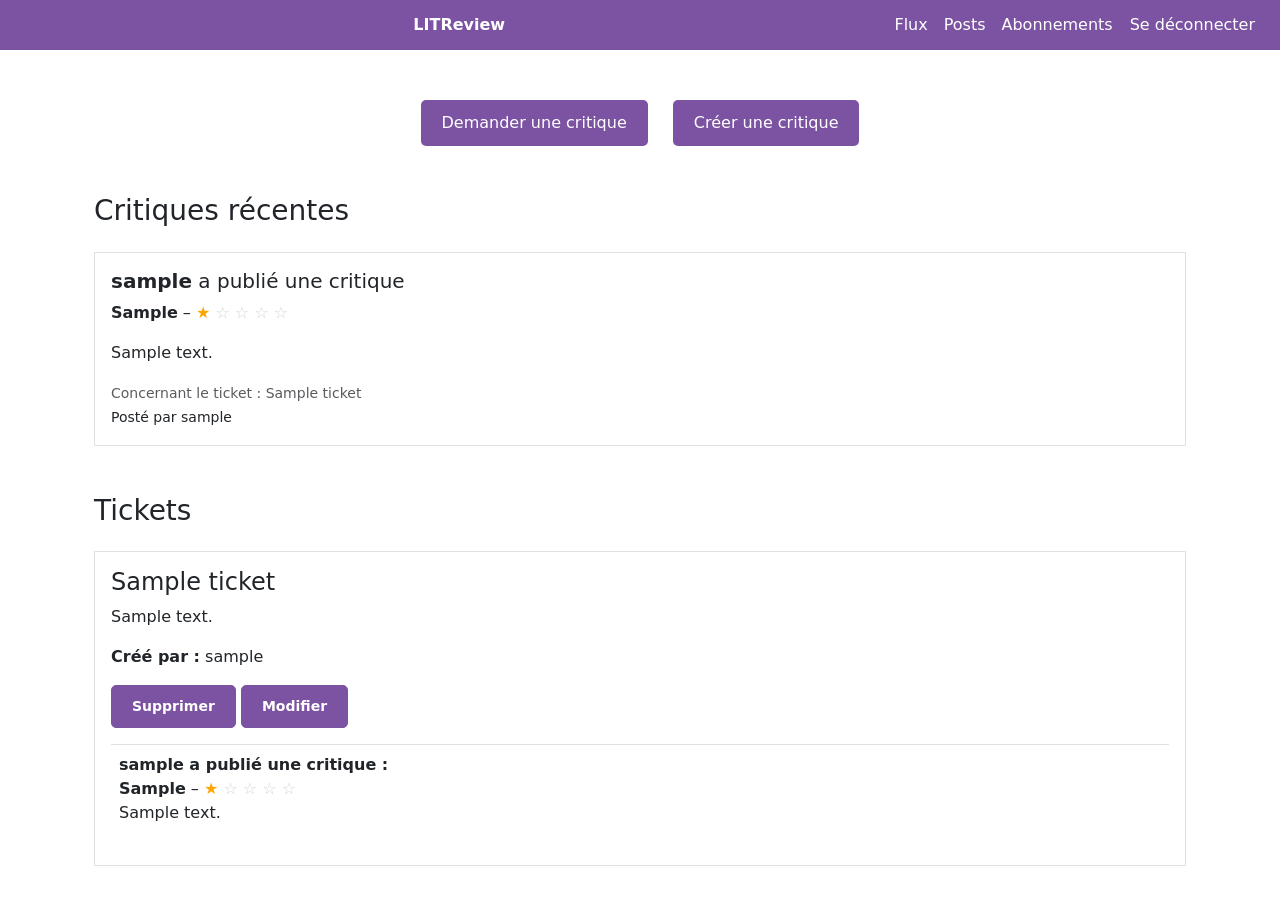
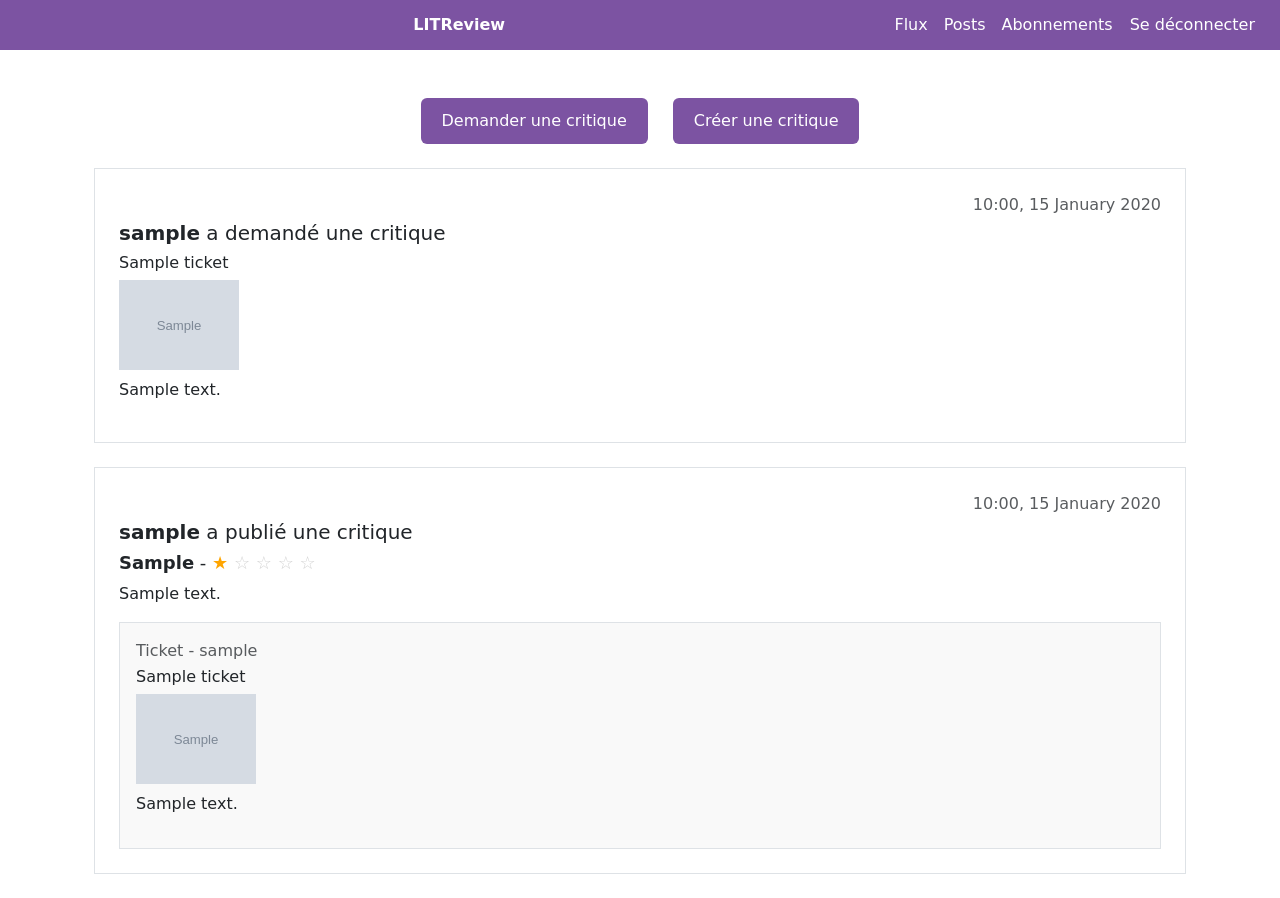
Before and after one commit to abi-seg/oc-p9-litreview, a Django app: page /flux/ in a window 1280 px wide. Before the commit the page ends 866 px from the top, so only its background shows below. Run offline with Django 5.2, Linux system fonts and the light colour scheme; a user stored in the database is signed in; tables that the repository leaves empty hold one stand-in row (values such as "Sample post"); grey boxes marked "Sample" are stand-in pictures.

Commit message:
Ajout de la page 'Mes posts' et amélioration de la gestion des critiques et tickets

```diff
--- a/reviews/urls.py
+++ b/reviews/urls.py
@@ -12,4 +12,5 @@ urlpatterns = [
     path('create_review/', views.create_ticket_and_review, name='create_ticket_and_review'),
     path('abonnements/', views.follow_users_view, name='follow_users'),
     path('unfollow/<int:follow_id>/', views.unfollow_user_view, name='unfollow_user'),
+    path('posts/',views.posts_view, name='posts'),
 ]
--- a/reviews/views.py
+++ b/reviews/views.py
@@ -6,15 +6,33 @@ from .models import Ticket,Review,UserFollows
 from django.db.models import Q
 from django.contrib import messages
 from django.contrib.auth import get_user_model
+from itertools import chain
 
 @login_required
 
 def feed_view(request):
-    tickets=Ticket.objects.all().order_by('-time_created')
-    reviews=Review.objects.all().order_by('-time_created')
+# get the users that the current user is following
+    followed_users = UserFollows.objects.filter(user=request.user).values_list(
+        'followed_user',flat=True)
+#get tickets: created by myself and created by people i follow
+    tickets = Ticket.objects.filter(
+        Q(user=request.user) | Q(user__in=followed_users)
+    )
+# get reviews: written by myself, written about tickets created by people i follow
+    reviews=Review.objects.filter(
+        Q(user=request.user) | Q(ticket__user__in=followed_users)
+    )
+#Annotate each item with a type for template logic
+    combined = list(chain(
+        [{'type': 'ticket','content':ticket} for ticket in tickets],
+        [{'type': 'review','content':review} for review in reviews],
+    ))
+# sort by creation date (newest first)
+    items = sorted(combined, key=lambda x: x['content'].time_created,
+        reverse=True
+    )
     return render(request, 'reviews/feed.html',
-                  {'tickets': tickets,
-                    'reviews': reviews})
+                  {'items':items})
 
 
 def create_ticket(request):
@@ -61,6 +79,7 @@ def create_review(request, ticket_id):
 
     # Optional: check if user has already reviewed this ticket
     if Review.objects.filter(ticket=ticket, user=request.user).exists():
+        messages.warning(request, "Vous avez déjà rédigé une critique pour ce ticket.")
         # Handle this: redirect, error message, etc.
         return redirect('feed')
 
@@ -71,6 +90,7 @@ def create_review(request, ticket_id):
             review.user = request.user
             review.ticket = ticket
             review.save()
+            messages.success(request, "Votre critique a été publiée avec succès !")
             return redirect('feed')
     else:
         form = ReviewForm()
@@ -155,3 +175,20 @@ def unfollow_user_view(request, follow_id):
     except UserFollows.DoesNotExist:
         messages.error(request, "Cette relation n'existe pas ou ne vous appartient pas.")
     return redirect('follow_users')
+
+@login_required
+def posts_view(request):
+    tickets = Ticket.objects.filter(user=request.user)
+    reviews = Review.objects.filter(user=request.user)
+    from itertools import chain
+    items = sorted(
+        chain(
+            [{'type': 'ticket', 'content': t} for t in tickets],
+            [{'type': 'review', 'content': r} for r in reviews]
+        ),
+        key=lambda x:x['content'].time_created,
+        reverse=True
+    )
+    return render(request,'reviews/posts.html', {
+        'items':items
+    })
--- a/templates/base.html
+++ b/templates/base.html
@@ -40,7 +40,7 @@
     <span class="text-center w-100"><strong>LITReview</strong></span>
     <div class="d-flex align-items-center" style="white-space: nowrap;">
         <a href="{% url 'feed' %}" class="text-white me-3 text-decoration-none">Flux</a>
-        <a href="#" class="text-white me-3 text-decoration-none">Posts</a>
+        <a href="{% url 'posts' %}" class="text-white me-3 text-decoration-none">Posts</a>
         <a href= "{% url 'follow_users' %}" class="text-white me-3 text-decoration-none">Abonnements</a>
 
         <form action="{% url 'logout' %}" method="POST" style="display: inline;">
--- a/templates/reviews/create_review.html
+++ b/templates/reviews/create_review.html
@@ -13,7 +13,7 @@
 
     <form method="POST" enctype="multipart/form-data">
         {% csrf_token %}
-        {{review_form.as_p}}
+        {{form.as_p}}
         <button type="submit" class="btn btn-brown mt-3">Envoyer la critique</button>
     </form>
 </div>
--- a/templates/reviews/feed.html
+++ b/templates/reviews/feed.html
@@ -1,100 +1,80 @@
-
 {% extends 'base.html' %}
+{% block title %}Flux{% endblock %}
 {% block content %}
 
 <!-- Top Action Buttons -->
-<div style="text-align:center; margin-top: 50px;">
-    <a href="{% url 'create_ticket' %}" class="btn" style="margin-right: 20px; background-color:#7c53a2; color:white; padding:10px 20px; border-radius:5px; text-decoration:none;">
-        Demander une critique
-    </a>
-    <a href="{% url 'create_ticket_and_review' %}" class="btn" style="background-color:#7c53a2; color:white; padding:10px 20px; border-radius:5px; text-decoration:none;">
-        Créer une critique
-    </a>
+<div class="text-center mt-5 mb-4">
+    <a href="{% url 'create_ticket' %}" class="btn" style="background-color:#7c53a2; color:white; padding:10px 20px; margin-right: 20px;">Demander une critique</a>
+    <a href="{% url 'create_ticket_and_review' %}" class="btn" style="background-color:#7c53a2; color:white; padding:10px 20px;">Créer une critique</a>
 </div>
 
-<!-- Reviews Section -->
-<div class="container mt-5">
-    <h3 class="mb-4">Critiques récentes</h3>
+<!-- Main Flux Section -->
+<div class="container">
+    {% for item in items %}
+        <div class="border p-4 mb-4">
+            {% if item.type == "review" %}
+                <!-- Review Block -->
+                <p class="mb-1 text-muted" style="text-align: right;">
+                    {{ item.content.time_created|date:"H:i, d F Y" }}
+                </p>
+                <h5>
+                    <strong>{{ item.content.user.username }}</strong>
+                    {% if item.content.user == item.content.ticket.user %}
+                        a publié une critique
+                    {% else %}
+                        a répondu à la demande de critique faite par <strong>
+                            {{item.content.ticket.user.username}}
+                        </strong>
+                    {%endif%}
+                </h5>
+                <h6 style="font-size: 18px;"><strong>{{ item.content.headline }}</strong> -
+                    {% for i in "12345" %}
+                        {% if forloop.counter <= item.content.rating %}
+                            <span style="color: orange;">★</span>
+                        {% else %}
+                            <span style="color: lightgray;">☆</span>
+                        {% endif %}
+                    {% endfor %}
+                </h6>
+                <p class="mt-2">{{ item.content.body }}</p>
 
-    {% for review in reviews %}
-        <div class="border p-3 mb-4">
-            <h5><strong>{{ review.user.username }}</strong> a publié une critique</h5>
-            <p>
-                <strong>{{ review.headline }}</strong> –
-                {% for i in "12345" %}
-                     {% if forloop.counter <= review.rating %}
-                       <span style="color: orange;"> ★ </span>
-                    {% else %}
-                       <span style="color: lightgray;"> ☆</span>
+                <!-- Nested Ticket info related to the review -->
+                <div class="border p-3 mt-3" style="background-color: #f9f9f9;">
+                    <p class="mb-1 text-muted">Ticket - {{ item.content.ticket.user.username }}</p>
+                    <h6>{{ item.content.ticket.title }}</h6>
+                    {% if item.content.ticket.image %}
+                        <img src="{{ item.content.ticket.image.url }}" alt="image" width="120" class="mb-2">
                     {% endif %}
-                 {% endfor %}
-            </p>
-            <p>{{ review.body }}</p>
+                    <p>{{ item.content.ticket.description }}</p>
+                </div>
 
-            <div class="mt-2">
-                <small class="text-muted">Concernant le ticket : {{ review.ticket.title }}</small><br>
-                <small>Posté par {{ review.ticket.user.username }}</small>
-            </div>
+            {% elif item.type == "ticket" %}
+                <!-- Ticket Block -->
+                <p class="mb-1 text-muted" style="text-align: right;">
+                    {{ item.content.time_created|date:"H:i, d F Y" }}
+                </p>
+                <h5><strong>{{ item.content.user.username }}</strong> a demandé une critique</h5>
+                <h6>{{ item.content.title }}</h6>
+
+                {% if item.content.image %}
+                    <img src="{{ item.content.image.url }}" alt="image" width="120" class="mb-2">
+                {% endif %}
+                <p>{{ item.content.description }}</p>
+
+                {% comment %}
+                Only show "Créer une critique" if this ticket doesn't already have one review
+                {% endcomment %}
+                {% with item.content.review_set.count as review_count %}
+                    {% if review_count == 0 and item.content.user != request.user %}
+                        <div class="text-end">
+                            <a href="{% url 'create_review' item.content.id %}" class="btn mt-2" style="background-color:#7c53a2; color:white;">Créer une critique</a>
+                        </div>
+                    {% endif %}
+                {% endwith %}
+            {% endif %}
         </div>
     {% empty %}
-        <p class="text-center">Aucune critique affichée pour le moment.</p>
-    {% endfor %}
-</div>
-
-<!-- Tickets Section (your own or all, based on your logic) -->
-<div class="container mt-5">
-    <h3 class="mb-4">Tickets</h3>
-
-    {% for ticket in tickets %}
-        <div class="ticket-box border p-3 mb-4">
-            <h4>{{ ticket.title }}</h4>
-            <p>{{ ticket.description }}</p>
-            <p><strong>Créé par :</strong> {{ ticket.user.username }}</p>
-
-            {% if ticket.user == request.user %}
-                <form action="{% url 'delete_ticket' ticket.id %}" method="POST" style="display:inline;">
-                    {% csrf_token %}
-                    <button type="submit" class="btn btn-outline-danger btn-sm" style="
-                        border: 1px solid #7c53a2;
-                        background-color: #7c53a2;
-                        color: white;
-                        padding: 10px 20px;
-                        border-radius: 5px;
-                        font-weight: bold;
-                        cursor: pointer;">Supprimer</button>
-                </form>
-
-                <a href="{% url 'edit_ticket' ticket.id %}" class="btn btn-outline-danger btn-sm" style="
-                    border: 1px solid #7c53a2;
-                    background-color: #7c53a2;
-                    color: white;
-                    padding: 10px 20px;
-                    border-radius: 5px;
-                    font-weight: bold;
-                    cursor: pointer;">Modifier</a>
-            {% endif %}
-            <!--  Nested review display for this ticket -->
-        {% for review in reviews %}
-            {% if review.ticket.id == ticket.id %}
-                <div class="mt-3 p-2 border-top">
-                    <strong>{{ review.user.username }} a publié une critique :</strong><br>
-                    <span><strong>{{ review.headline }}</strong> –
-                        {% for i in "12345" %}
-                     {% if forloop.counter <= review.rating %}
-                       <span style="color: orange;"> ★ </span>
-                    {% else %}
-                       <span style="color: lightgray;"> ☆</span>
-                    {% endif %}
-                 {% endfor %}
-                    </span>
-                    <p>{{ review.body }}</p>
-                </div>
-            {% endif %}
-        {% endfor %}
-
-        </div>
-    {% empty %}
-        <p class="text-center mt-3">Aucun ticket disponible.</p>
+        <p class="text-muted">Aucun contenu à afficher dans votre flux.</p>
     {% endfor %}
 </div>
 
```
Also changed, not shown: templates/reviews/follow_users.html (+1 -7 lines), templates/reviews/posts.html (added, +32 -0 lines).
